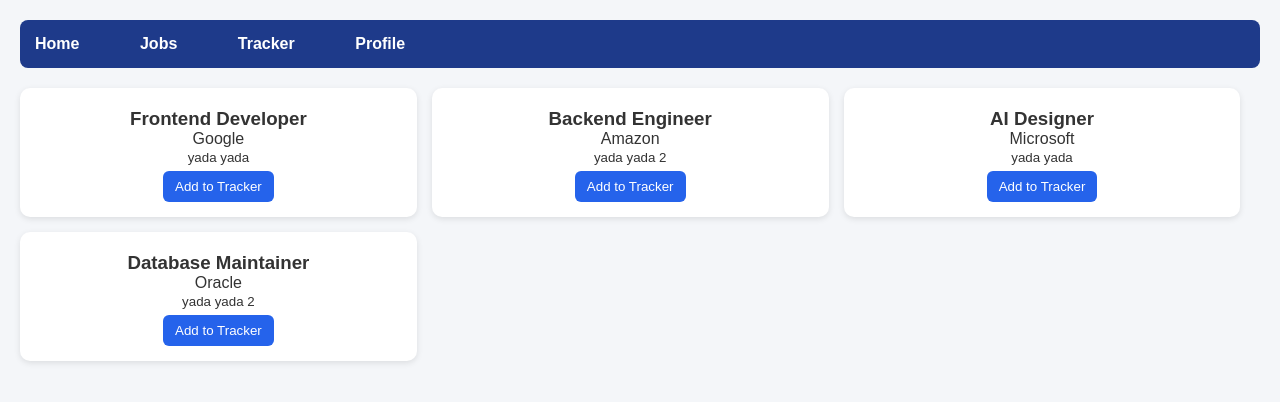
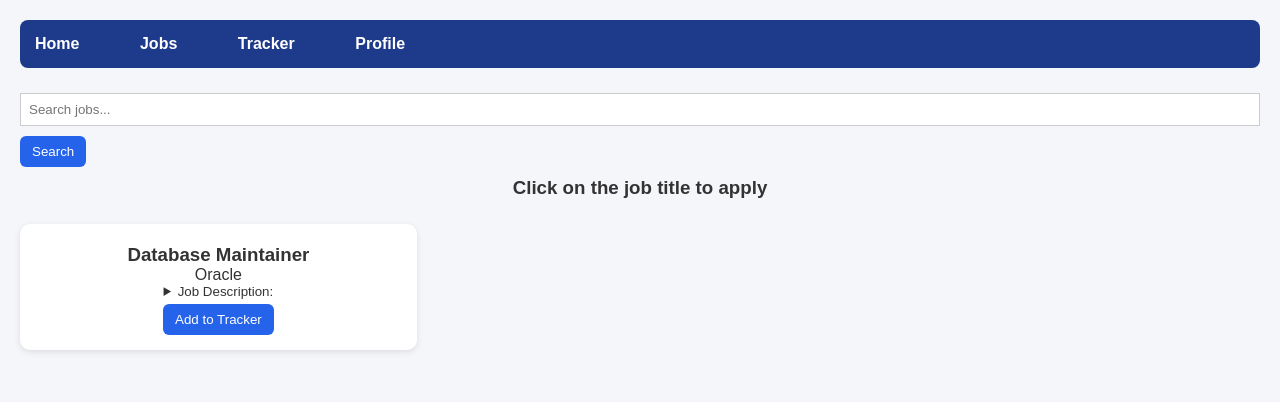
Before and after one commit to ElijahGamson/NextRound, a Next.js app in the folder temp/: page /jobs in a window 1280 px wide. Shown: the top 402 px of the page. Built offline with nearby package versions, Linux system fonts and the light colour scheme.

Commit message:
Job searching API is working!

```diff
--- a/temp/src/components/Cards.js
+++ b/temp/src/components/Cards.js
@@ -6,9 +6,10 @@ export function JobCard({title, company, description, link}){ //export default =
     return (
     <Card>
         <div id="jobText">
-            <h3><a href={link}>{title}</a></h3>
+            {/*target = _blank opens the link in a new tab, rel = noopener noreferrer was a recommended security measure*/}
+            <h3><a href={link} target="_blank" rel="noopener noreferrer">{title}</a></h3>
             <p>{company}</p>
-            <small>{description}</small>
+            <small><details><summary>Job Description:</summary>{description}</details></small>
         </div>
         <button>
             Add to Tracker
@@ -21,7 +22,7 @@ export function TrackerCard({title, company, link}){ //React components MUST sta
     return (
     <Card>
         <div id="jobText">
-        <h3><a href={link}>{title}</a></h3>
+        <h3><a href={link} target="_blank" rel="noopener noreferrer">{title}</a></h3>
         <p>{company}</p>
         {/* Dropdown allows user to update application status.
         onchange triggers updateStatus(). */}
--- a/temp/src/pages/api/hello.js
+++ /dev/null
@@ -1,5 +0,0 @@
-// Next.js API route support: https://nextjs.org/docs/api-routes/introduction
-
-export default function handler(req, res) {
-  res.status(200).json({ name: "John Doe" });
-}
--- /dev/null
+++ b/temp/src/pages/api/jobsapi.js
@@ -0,0 +1,32 @@
+// Next.js API route support: https://nextjs.org/docs/api-routes/introduction
+
+export default async function handler(req, res) {
+    // Grab the search query from the user, default to 'software' if nothing is typed
+    const { query = 'software' } = req.query;
+
+    // Build the API URL with the user's search query
+    const url = `https://jsearch.p.rapidapi.com/search?query=${query}&page=1&num_pages=1&country=us&date_posted=all`;
+
+    // Set up the request options including our hidden API key
+    const options = {
+        method: 'GET',
+        headers: {
+            'x-rapidapi-key': process.env.RAPIDAPI_KEY, // API key stored safely in .env.local
+            'x-rapidapi-host': 'jsearch.p.rapidapi.com'
+        }
+    };
+
+    try {
+        // Call the JSearch API
+        const response = await fetch(url, options);
+
+        // Convert the response to JSON
+        const data = await response.json();
+
+        // Send the job results back to the frontend
+        res.status(200).json(data.data);
+    } catch (error) {
+        // If something goes wrong, send an error message back instead of crashing
+        res.status(500).json({ error: 'Failed to fetch jobs' });
+    }
+}
--- a/temp/src/pages/jobs.js
+++ b/temp/src/pages/jobs.js
@@ -1,12 +1,38 @@
+import {useState} from 'react';
 import {JobCard} from '../components/Cards'; // ./ (look in same folder), ../ (go up a folder)
 import {CardLayout} from '../styles/cardStyles';
 import GlobalStyles from '../styles/GlobalStyles';
 import Nav from '../components/Nav';
 
 export default function JobsPage(){
-    return (
-    <>
-        <GlobalStyles />
+    // Stores the list of jobs returned from the API
+    const [jobs, setJobs] = useState([]);
+
+    // Tracks whether we're waiting for the API to respond
+    const [loading, setLoading] = useState(false);
+
+    // Stores whatever the user types in the search box
+    const [search, setSearch] = useState('');
+
+    const fetchJobs = async () => {
+        // Show loading message while waiting
+        setLoading(true);
+
+        // Call our API route which calls JSearch
+        const response = await fetch(`/api/jobsapi?query=${search}`);
+
+        // Convert response to JSON
+        const data = await response.json();
+
+        // Store jobs in state so they render on the page
+        setJobs(data);
+
+        // Hide loading message
+        setLoading(false);
+    };
+    // return (
+    // <>
+        {/* <GlobalStyles />
         <Nav/>
         <CardLayout>
         <JobCard title="Frontend Developer"
@@ -28,7 +54,45 @@ export default function JobsPage(){
             company="Oracle"
             description="yada yada 2"
             link="https://www.oracle.com/careers/"/>
-        </CardLayout>
-    </>
+        </CardLayout> */}
+    return (
+        <div>
+            <GlobalStyles/>
+            <Nav/>
+
+            {/* Search bar */}
+            <div className="search">
+                <input
+                    type="text"
+                    placeholder="Search jobs..."
+                    value={search}
+                    onChange={(e) => setSearch(e.target.value)}
+                />
+                <button onClick={fetchJobs}>Search</button>
+            </div>
+
+            <h3 id="titleText">Click on the job title to apply</h3>
+
+            {/* Show loading message while waiting for API */}
+            {loading && <p>Loading jobs...</p>}
+
+            {/* Loop through jobs and render a JobCard for each one */}
+            <CardLayout>
+                {jobs.map(job => (
+                    <JobCard
+                        // key={job.job_id}
+                        title={job.job_title}
+                        company={job.employer_name}
+                        description={job.job_description}
+                        link={job.job_apply_link}
+                    />
+                ))}
+                {/*Example card for testing so I don't use all my query searches*/}
+                <JobCard title="Database Maintainer"
+                    company="Oracle"
+                    description="This is a mock description that tests the overflow of the card. The jobs descriptions are usually really long. There may be a summary option but I'm not sure. Looking at the API documentation is really confusing."
+                    link="https://www.oracle.com/careers/"/>
+            </CardLayout>
+        </div>
     );
 }
--- a/temp/src/styles/GlobalStyles.js
+++ b/temp/src/styles/GlobalStyles.js
@@ -48,10 +48,23 @@ input, select { /*Allows you to effect mutiple classes/ids/elements at with the
     color: black;
 }
 
+/*style for any expandable text*/
+details{
+    cursor: pointer;
+}
+
 /*Job information within a card formatting*/
 #jobText{
     padding: 5px;
 }
+
+/*Centered text for anything important on the screen*/
+#titleText{
+    text-align: center;
+    padding: 10px;
+    margin-bottom: 15px;
+}
+
 
 #background_image::before { /*Allows for the background image to be sepearte from the rest of the text and elements*/
     content: ""; /*required for pseudo-element*/
```
Also changed, not shown: temp/src/pages/index.js (+12 -3 lines).
